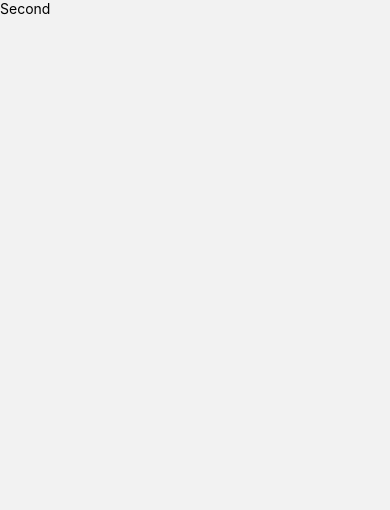
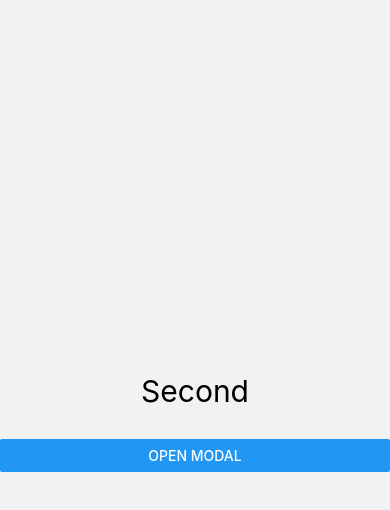
Before and after one commit to bobbydank/react-native-navigation-fun, a React Native app: screen /Second in a window 390 px wide. Shown: the top 510 px of the page. Built offline with nearby package versions, Linux system fonts and the light colour scheme.

Commit message:
Finished Step 1

```diff
--- a/StackNavigator.js
+++ b/StackNavigator.js
@@ -3,6 +3,7 @@ import React from 'react'
 import { createNativeStackNavigator } from '@react-navigation/native-stack'
 import Home from './screens/Home'
 import Second from './screens/Second'
+import Modal from './screens/Modal'
 
 const Stack = createNativeStackNavigator()
 
@@ -13,6 +14,9 @@ const StackNavigator = () => {
         <Stack.Screen name="Home" component={Home} />
         <Stack.Screen name='Second' component={Second} />
       </Stack.Group>
+      <Stack.Group screenOptions={{presentation: 'modal'}}>
+        <Stack.Screen name='Modal' component={Modal} />
+      </Stack.Group>
     </Stack.Navigator>
   )
 }
--- /dev/null
+++ b/screens/Modal.js
@@ -0,0 +1,25 @@
+import { Text, StyleSheet } from 'react-native'
+import React from 'react'
+import { SafeAreaView } from 'react-native-safe-area-context'
+
+const Modal = () => {
+  return (
+    <SafeAreaView style={styles.container}>
+      <Text style={styles.text}>Modal</Text>
+    </SafeAreaView>
+  )
+}
+
+export default Modal
+
+const styles = StyleSheet.create({
+  container: {
+    flex: 1,
+    justifyContent: "center"
+  },
+  text: {
+    textAlign: "center",
+    fontSize: 30,
+    marginBottom: 30
+  }
+})
--- a/screens/Second.js
+++ b/screens/Second.js
@@ -1,13 +1,32 @@
-import { View, Text } from 'react-native'
+import { Text, Button, StyleSheet } from 'react-native'
 import React from 'react'
 import { SafeAreaView } from 'react-native-safe-area-context'
+import { useNavigation } from '@react-navigation/native'
 
 const Second = () => {
+  const navigation = useNavigation();
+
   return (
-    <SafeAreaView>
-      <Text>Second</Text>
+    <SafeAreaView style={styles.container}>
+      <Text style={styles.text}>Second</Text>
+      <Button
+        onPress={() => navigation.navigate("Modal")}
+        title="Open Modal">
+      </Button>
     </SafeAreaView>
   )
 }
 
 export default Second
+
+const styles = StyleSheet.create({
+  container: {
+      flex: 1,
+      justifyContent: "center"
+  },
+  text: {
+      textAlign: "center",
+      fontSize: 30,
+      marginBottom: 30
+  }
+})
```
